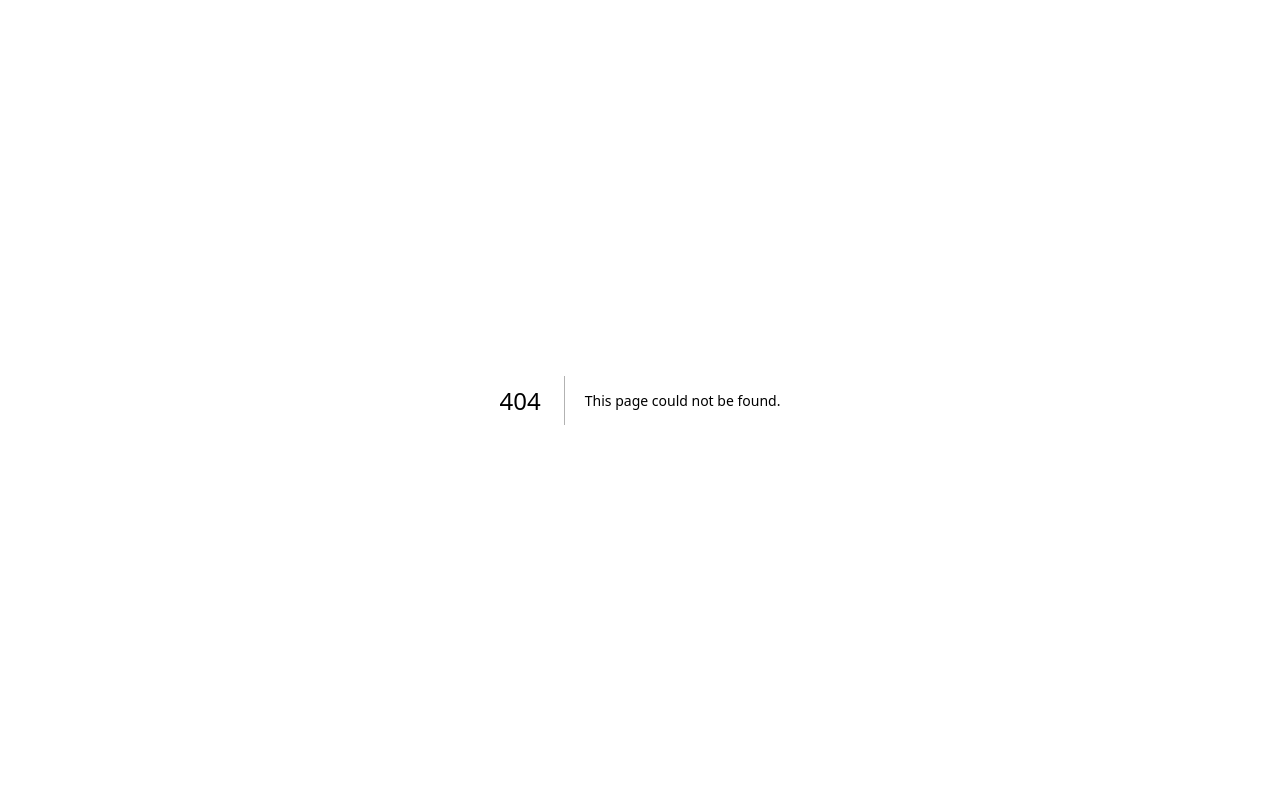
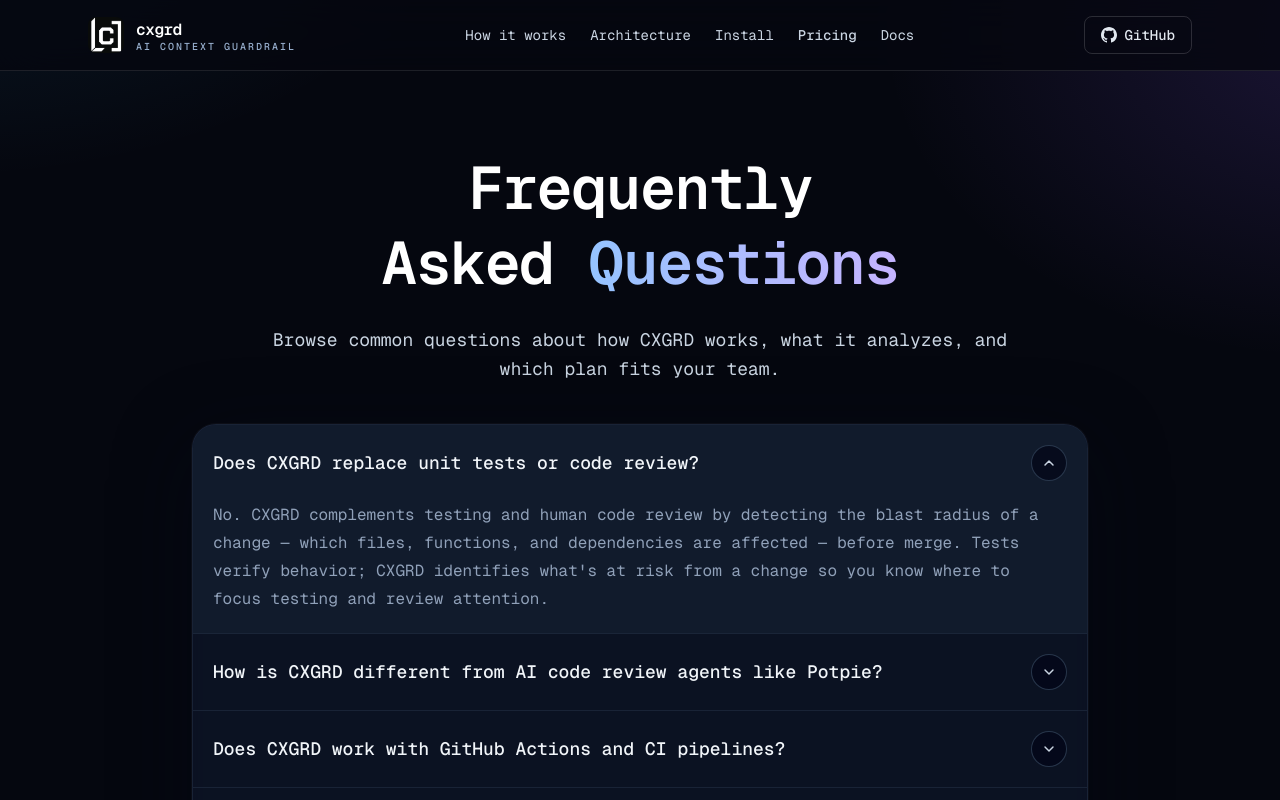
Before and after one commit to cxgrd/landing-page, a Next.js app: page /faq in a window 1280 px wide. Before the commit this address had no page. Shown: the top 800 px of the page. Built offline with nearby package versions, Linux system fonts and the light colour scheme.

Commit message:
added demo video and faq page

```diff
--- a/app/changelog/page.tsx
+++ b/app/changelog/page.tsx
@@ -19,6 +19,7 @@ const releases = [
     changes: [
       { type: "improved", text: "Added route to delete cookie when user logs out" },
       { type: "improved", text: "Github callback now sets cookie after CLI auth" },
+      { type: "new", text: "Added FAQ page and Demo video" },
     ],
   },
   {
--- /dev/null
+++ b/app/faq/faq-client.tsx
@@ -0,0 +1,156 @@
+'use client'
+
+import { useState } from 'react'
+import { Footer } from '@/components/Footer'
+import Image from "next/image";
+
+const faqItems = [
+  {
+    question: 'Does CXGRD replace unit tests or code review?',
+    answer:
+      'No. CXGRD complements testing and human code review by detecting the blast radius of a change — which files, functions, and dependencies are affected — before merge. Tests verify behavior; CXGRD identifies what\'s at risk from a change so you know where to focus testing and review attention.'
+  },
+  {
+    question: 'How is CXGRD different from AI code review agents like Potpie?',
+    answer:
+      'CXGRD computes blast radius through deterministic dependency graph traversal — actual import and call relationships in your codebase — rather than an AI agent\'s interpretation of a diff. A dependency edge either exists or it doesn\'t; there\'s no model judgment or hallucination risk in the underlying analysis.'
+  },
+  {
+    question: 'Does CXGRD work with GitHub Actions and CI pipelines?',
+    answer:
+      'Yes. CXGRD\'s Team tier includes a dedicated `cxgrd check --ci` command and CI tokens for use in GitHub Actions or any CI pipeline, enforcing merge policies automatically before code ships.'
+  },
+  {
+    question: "What's the difference between the Free, Pro, and Team plans?",
+    answer:
+      'Free covers core blast radius scanning for individual developers. Pro adds AI prompt enrichment and expanded scan limits. Team adds GitHub App integration, CI enforcement, merge policies, audit logs, and a team dashboard for organizations enforcing rules across multiple repos.'
+  },
+  {
+    question: 'Does CXGRD analyze my entire codebase or just the current diff?',
+    answer:
+      'CXGRD builds a dependency graph of your codebase and evaluates each change against it, so it can trace impact beyond the literal lines changed — catching downstream effects a diff-only view would miss.'
+  },
+  {
+    question: 'Is my code sent to a third party or LLM during analysis?',
+    answer:
+      'Core blast radius and dependency graph analysis run deterministically without sending code to an LLM. Optional AI prompt enrichment (Pro/Team tiers) uses Groq for that specific feature only.'
+  }
+]
+
+const faqSchema = {
+  '@context': 'https://schema.org',
+  '@type': 'FAQPage',
+  mainEntity: faqItems.map((item) => ({
+    '@type': 'Question',
+    name: item.question,
+    acceptedAnswer: {
+      '@type': 'Answer',
+      text: item.answer
+    }
+  }))
+}
+
+export default function FAQClient() {
+  const [openIndex, setOpenIndex] = useState<number | null>(0)
+  const githubLink = process.env.NEXT_PUBLIC_GITHUB_ORG_LINK || "https://github.com/cxgrd";
+
+  return (
+    <>
+      <script
+        type="application/ld+json"
+        dangerouslySetInnerHTML={{ __html: JSON.stringify(faqSchema) }}
+      />
+
+      <header className="sticky top-0 z-30 border-b border-white/10 bg-[#05070f]/80 backdrop-blur-xl">
+        <div className="mx-auto flex w-full max-w-6xl items-center justify-between px-6 py-4">
+        <a href="/" className="inline-flex items-center gap-3">
+            <Image src="/cxgrdlogo.png" alt="cxgrd logo" width={36} height={36} className="rounded-lg" priority />
+            <div className="flex flex-col leading-none">
+            <span className="text-base font-semibold tracking-tight text-white">cxgrd</span>
+            <span className="text-[10px] font-medium uppercase tracking-[0.2em] text-blue-200/80">
+                AI Context Guardrail
+            </span>
+            </div>
+        </a>
+
+        <nav className="hidden items-center gap-6 text-sm text-slate-300 md:flex">
+            <a href="/#how-it-works" className="transition-colors hover:text-white">How it works</a>
+            <a href="/#architecture" className="transition-colors hover:text-white">Architecture</a>
+            <a href="/#install" className="transition-colors hover:text-white">Install</a>
+            <a href="/pricing" className="font-medium transition-colors hover:text-white">Pricing</a>
+            <a href="https://cxgrd.com/docs" target="_blank" rel="noopener noreferrer" className="transition-colors hover:text-white">Docs</a>
+        </nav>
+
+        <a
+            href={githubLink}
+            target="_blank"
+            rel="noopener noreferrer"
+            className="inline-flex items-center gap-2 rounded-lg border border-white/15 px-4 py-2 text-sm font-medium text-slate-200 transition-all duration-300 hover:border-blue-300/60 hover:text-white hover:shadow-lg hover:shadow-blue-500/20"
+        >
+            <svg className="h-4 w-4" fill="currentColor" viewBox="0 0 24 24">
+            <path d="M12 0c-6.626 0-12 5.373-12 12 0 5.302 3.438 9.8 8.207 11.387.599.111.793-.261.793-.577v-2.234c-3.338.726-4.033-1.416-4.033-1.416-.546-1.387-1.333-1.756-1.333-1.756-1.089-.745.083-.729.083-.729 1.205.084 1.839 1.237 1.839 1.237 1.07 1.834 2.807 1.304 3.492.997.107-.775.418-1.305.762-1.604-2.665-.305-5.467-1.334-5.467-5.931 0-1.311.469-2.381 1.236-3.221-.124-.303-.535-1.524.117-3.176 0 0 1.008-.322 3.301 1.23.957-.266 1.983-.399 3.003-.404 1.02.005 2.047.138 3.006.404 2.291-1.552 3.297-1.23 3.297-1.23.653 1.653.242 2.874.118 3.176.77.84 1.235 1.911 1.235 3.221 0 4.609-2.807 5.624-5.479 5.921.43.372.823 1.102.823 2.222v3.293c0 .319.192.694.801.576 4.765-1.589 8.199-6.086 8.199-11.386 0-6.627-5.373-12-12-12z" />
+            </svg>
+            GitHub
+        </a>
+        </div>
+      </header>
+
+      <main className="mx-auto w-full max-w-6xl px-6 pb-24 pt-14 sm:pt-20">
+        <section className="mx-auto flex max-w-4xl flex-col">
+          <section className="mx-auto max-w-4xl text-center">
+            <h1 className="text-balance text-4xl font-semibold leading-tight tracking-tight text-white sm:text-6xl">
+                Frequently Asked{" "}
+            <span className="animated-gradient-text bg-gradient-to-r from-blue-300 via-violet-300 to-cyan-300 bg-clip-text text-transparent">
+            Questions
+            </span>
+            </h1>
+            <p className="mx-auto mt-6 max-w-3xl text-pretty text-base leading-relaxed text-slate-300 sm:text-lg">
+                Browse common questions about how CXGRD works, what it analyzes, and which plan fits your team.
+            </p>
+          </section>
+
+          <div className="mt-10 overflow-hidden rounded-3xl border border-slate-800/80 bg-slate-900/70 shadow-[0_0_0_1px_rgba(255,255,255,0.03),0_20px_80px_rgba(2,8,23,0.45)] backdrop-blur">
+            {faqItems.map((item, index) => {
+              const isOpen = openIndex === index
+
+              return (
+                <div key={item.question} className={`border-b border-slate-800/80 last:border-b-0 ${isOpen ? 'bg-slate-800/40' : 'bg-transparent'}`}>
+                  <button
+                    type="button"
+                    className="flex w-full items-center justify-between gap-4 px-5 py-5 text-left transition-colors duration-200 hover:bg-slate-800/70"
+                    onClick={() => setOpenIndex(isOpen ? null : index)}
+                  >
+                    <span className="text-lg font-medium text-slate-100">{item.question}</span>
+                    <span
+                      className={`flex h-9 w-9 items-center justify-center rounded-full border border-slate-700/80 bg-slate-950/70 text-slate-300 transition-all duration-300 ${isOpen ? 'rotate-180 border-cyan-500/40 text-cyan-300' : ''}`}
+                    >
+                      <svg
+                        className="h-4 w-4"
+                        viewBox="0 0 20 20"
+                        fill="none"
+                        stroke="currentColor"
+                        strokeWidth="1.8"
+                        aria-hidden="true"
+                      >
+                        <path d="M5 7.5L10 12.5L15 7.5" strokeLinecap="round" strokeLinejoin="round" />
+                      </svg>
+                    </span>
+                  </button>
+
+                  <div
+                    className={`grid overflow-hidden px-5 transition-all duration-300 ease-out ${isOpen ? 'grid-rows-[1fr] pb-5 opacity-100' : 'grid-rows-[0fr] pb-0 opacity-0'}`}
+                  >
+                    <div className="overflow-hidden">
+                      <p className="text-base leading-7 text-slate-400">{item.answer}</p>
+                    </div>
+                  </div>
+                </div>
+              )
+            })}
+          </div>
+        </section>
+      </main>
+      <Footer />
+    </>
+  )
+}
--- /dev/null
+++ b/app/faq/page.tsx
@@ -0,0 +1,11 @@
+import { Metadata } from 'next'
+import FAQClient from './faq-client'
+
+export const metadata: Metadata = {
+  title: 'FAQ | CXGRD — Frequently Asked Questions',
+  description: 'Find answers to common questions about CXGRD\'s blast radius analysis, AI prompt enrichment, and PR merge policy enforcement.',
+}
+
+export default function FAQPage() {
+  return <FAQClient />
+}
--- a/app/page.tsx
+++ b/app/page.tsx
@@ -214,6 +214,22 @@ export default function Home() {
           </div>
         </section>
 
+        <section id="watch-demo" className="mt-28 sm:mt-36">
+          <h2 className="text-2xl font-semibold tracking-tight text-white sm:text-3xl">See it in action</h2>
+          <p className="mt-2 max-w-3xl text-sm leading-relaxed text-slate-300 sm:text-base">
+            See CXGRD in action with this quick walkthrough.
+          </p>
+          <div className="mt-8 flex justify-center">
+            <iframe
+              className="aspect-video w-full max-w-4xl rounded-xl border border-white/10"
+              src="https://www.youtube.com/embed/boxXIXMDHYc?rel=0"
+              title="CXGRD demo video"
+              allow="accelerometer; autoplay; clipboard-write; encrypted-media; gyroscope; picture-in-picture; web-share"
+              allowFullScreen
+            ></iframe>
+          </div>
+        </section>
+
         <section id="architecture" className="mt-28 sm:mt-36">
           <h2 className="text-2xl font-semibold tracking-tight text-white sm:text-3xl">Architecture</h2>
           <p className="mt-2 max-w-3xl text-sm leading-relaxed text-slate-300 sm:text-base">
--- a/app/pricing/pricing-client.tsx
+++ b/app/pricing/pricing-client.tsx
@@ -138,7 +138,7 @@ export default function PricingClient() {
             <a href="/#how-it-works" className="transition-colors hover:text-white">How it works</a>
             <a href="/#architecture" className="transition-colors hover:text-white">Architecture</a>
             <a href="/#install" className="transition-colors hover:text-white">Install</a>
-            <a href="/pricing" className="font-medium text-white transition-colors hover:text-white">Pricing</a>
+            <a href="/pricing" className="font-medium transition-colors hover:text-white">Pricing</a>
             <a href="https://cxgrd.com/docs" target="_blank" rel="noopener noreferrer" className="transition-colors hover:text-white">Docs</a>
           </nav>
 
--- a/components/Footer.tsx
+++ b/components/Footer.tsx
@@ -7,6 +7,7 @@ const footerLinks = {
     { label: "Architecture", href: "/#architecture" },
     { label: "Pricing", href: "/pricing" },
     { label: "Changelog", href: "/changelog" },
+    { label: "FAQs", href: "/faq" },
   ],
   Commands: [
     { label: "cxgrd scan", href: "/docs/commands/scan" },
```
